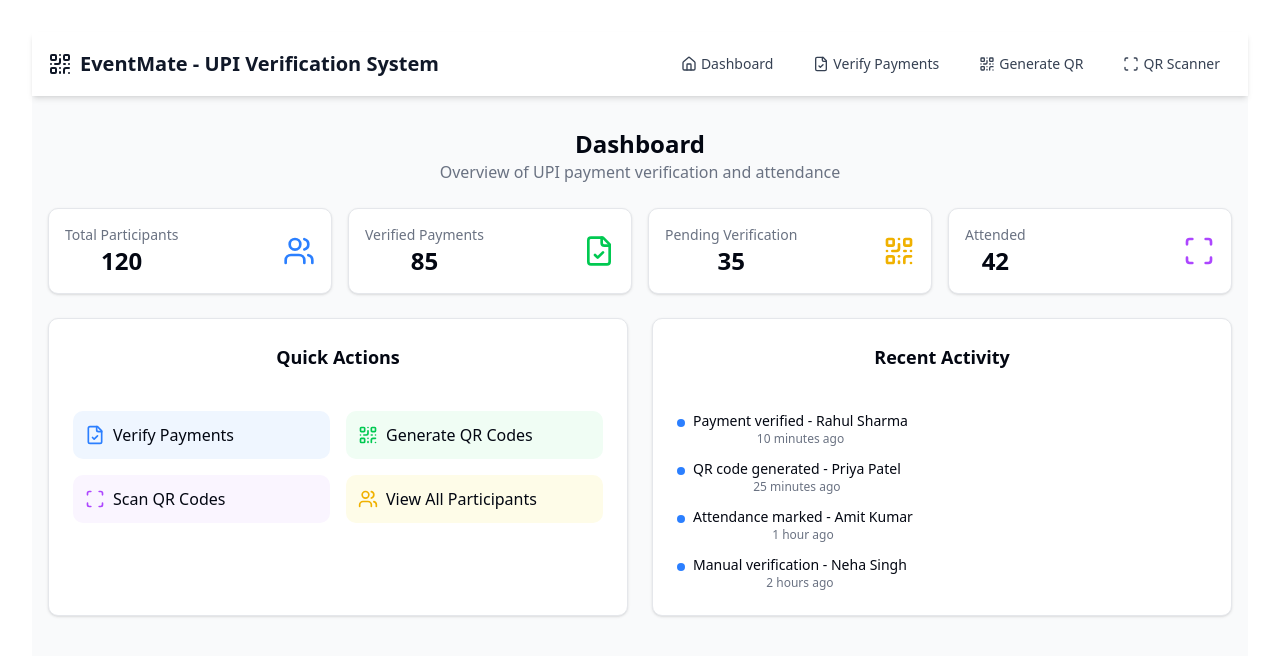
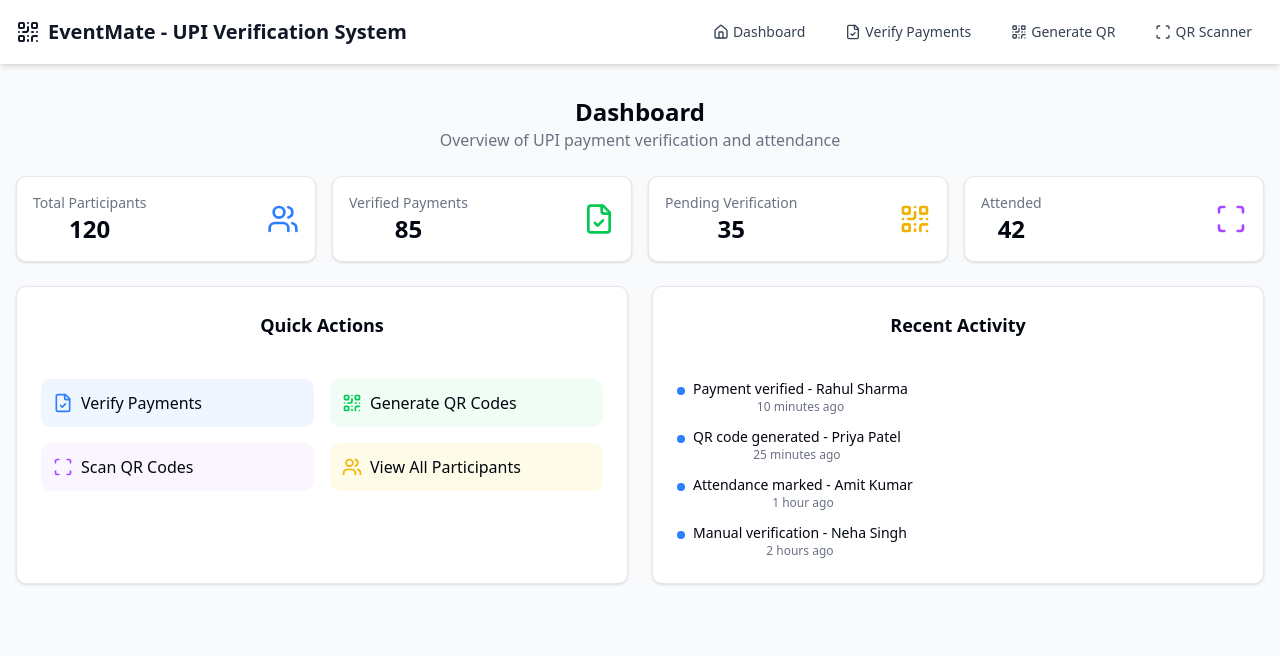
Before and after one commit to pradyumna-7/EventMate, a React (Vite) app in the folder frontend/: page / in a window 1280 px wide. Shown: the top 656 px of the page. Built offline with nearby package versions, Linux system fonts and the light colour scheme.

Commit message:
fix: Minor UI fix

```diff
--- a/frontend/src/App.css
+++ b/frontend/src/App.css
@@ -1,9 +1,10 @@
 #root {
   width: 100%;
-  min-height: 100vh;
-  margin: 0 auto;
-  padding: 2rem;
+  height: 100vh;
+  margin: 0;
+  padding: 0;
   text-align: center;
+  display: flex;
 }
 
 .logo {
```
